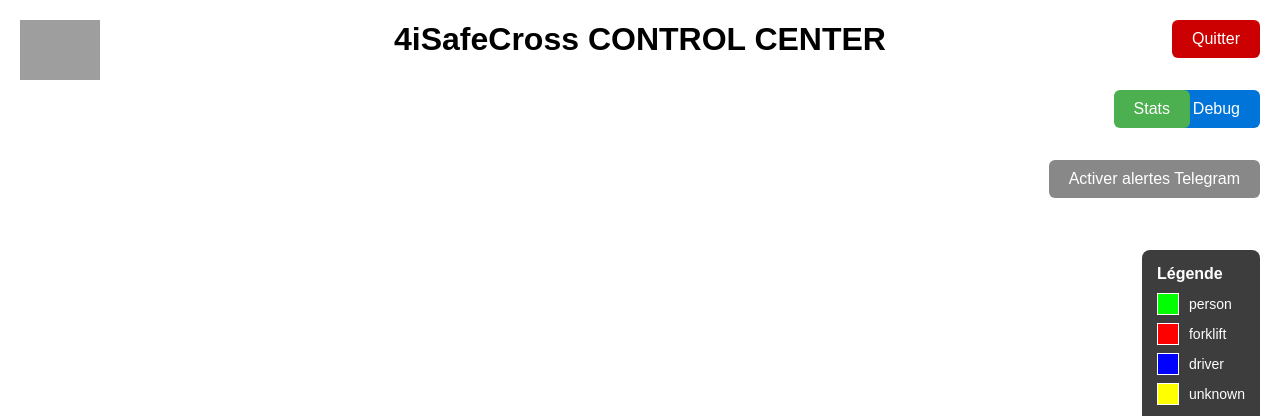
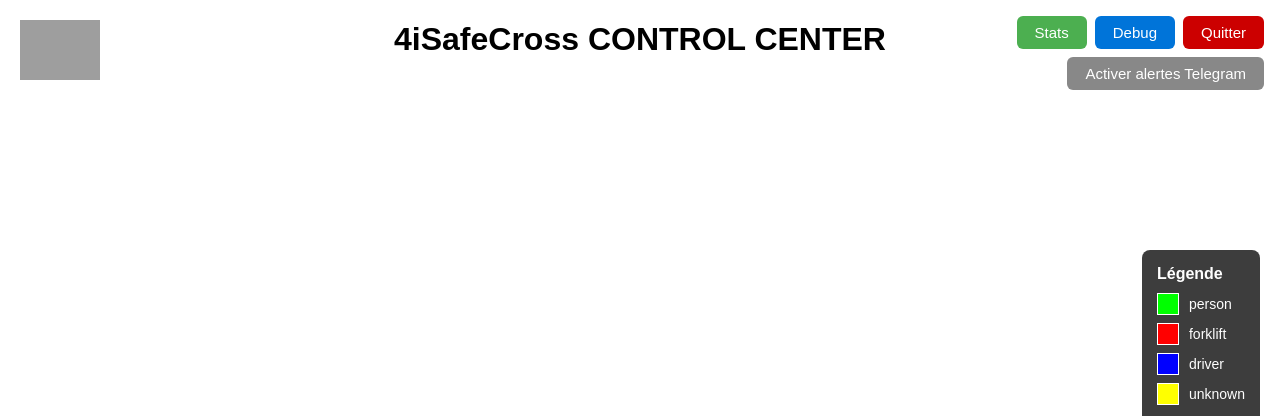
Before and after one commit to frankkubler/4iSafeCross, a Flask app: page / in a window 1280 px wide. Shown: the top 416 px of the page. Run offline with Flask 3, Linux system fonts and the light colour scheme; data that the repository does not hold is empty; parts of the project's set-up code (start-up, migrations or seed data) failed here and were passed over; grey boxes are pictures that could not be loaded.

Commit message:
feat: ajouter des contrôles en haut à droite pour les boutons de navigation

```diff
--- a/templates/index.html
+++ b/templates/index.html
@@ -114,6 +114,26 @@
             font-weight: bold;
             color: #4caf50;
             margin-bottom: 5px;
+        }
+        .top-right-controls {
+            position: fixed;
+            top: 16px;
+            right: 16px;
+            z-index: 200;
+            display: flex;
+            flex-direction: column;
+            align-items: flex-end;
+            gap: 8px;
+        }
+        .top-right-controls button,
+        .top-right-controls .btn-link {
+            padding: 8px 18px;
+            font-size: 15px;
+            border: none;
+            border-radius: 6px;
+            cursor: pointer;
+            color: #fff;
+            white-space: nowrap;
         }
         .legend {
             position: fixed;
@@ -483,10 +503,14 @@
     <img src="{{ url_for('static', filename='res/4itec-logo.png') }}" class="header-logo" alt="Logo 4itec">
     <h1>4iSafeCross CONTROL CENTER</h1>
     <div class="main-content">
-        <button onclick="quitServer()" style="position:fixed;top:20px;right:20px;padding:10px 20px;font-size:16px;z-index:200;background:#c00;color:#fff;border:none;border-radius:6px;cursor:pointer;">Quitter</button>
-        <button onclick="showDebugPanel()" style="position:fixed;top:90px;right:20px;padding:10px 20px;font-size:16px;z-index:200;background:#0074d9;color:#fff;border:none;border-radius:6px;cursor:pointer;">Debug</button>
-        <button onclick="showStatsPanel()" style="position:fixed;top:90px;right:90px;padding:10px 20px;font-size:16px;z-index:200;background:#4caf50;color:#fff;border:none;border-radius:6px;cursor:pointer;">Stats</button>
-        <button id="btn_telegram_alert" onclick="toggleTelegramAlert()" style="position:fixed;top:160px;right:20px;padding:10px 20px;font-size:16px;z-index:200;{{ 'background:#ff9800;' if telegram_alert_enabled else 'background:#888;' }}color:#fff;border:none;border-radius:6px;cursor:pointer;">{{ 'Désactiver alertes Telegram' if telegram_alert_enabled else 'Activer alertes Telegram' }}</button>
+        <div class="top-right-controls">
+            <div style="display:flex;gap:8px;">
+                <button onclick="showStatsPanel()" style="background:#4caf50;">Stats</button>
+                <button onclick="showDebugPanel()" style="background:#0074d9;">Debug</button>
+                <button onclick="quitServer()" style="background:#c00;">Quitter</button>
+            </div>
+            <button id="btn_telegram_alert" onclick="toggleTelegramAlert()" style="{{ 'background:#ff9800;' if telegram_alert_enabled else 'background:#888;' }}">{{ 'Désactiver alertes Telegram' if telegram_alert_enabled else 'Activer alertes Telegram' }}</button>
+        </div>
         <script>
         document.addEventListener('DOMContentLoaded', function() {
             // Synchronise le bouton Telegram à l'état initial
```
